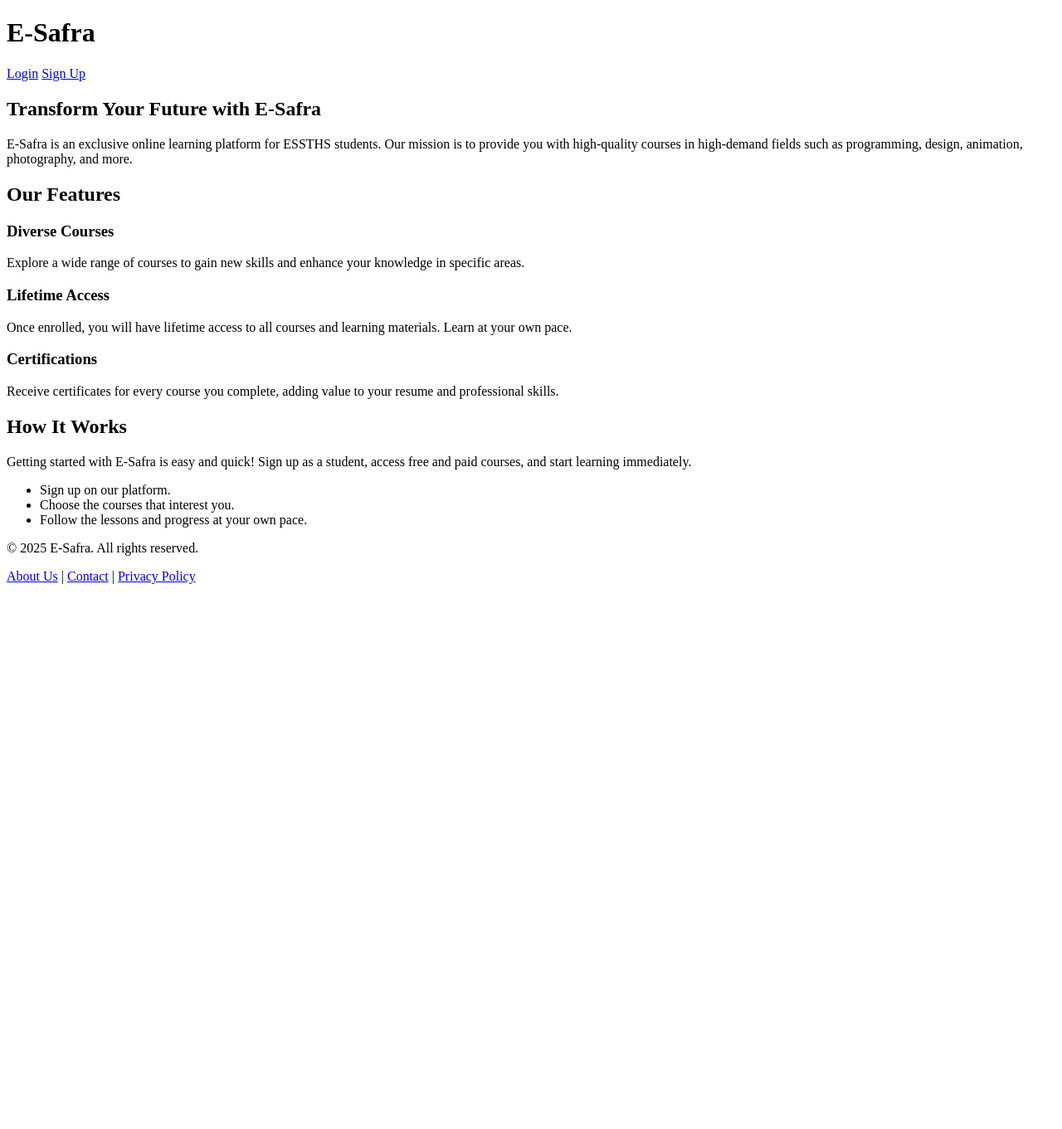
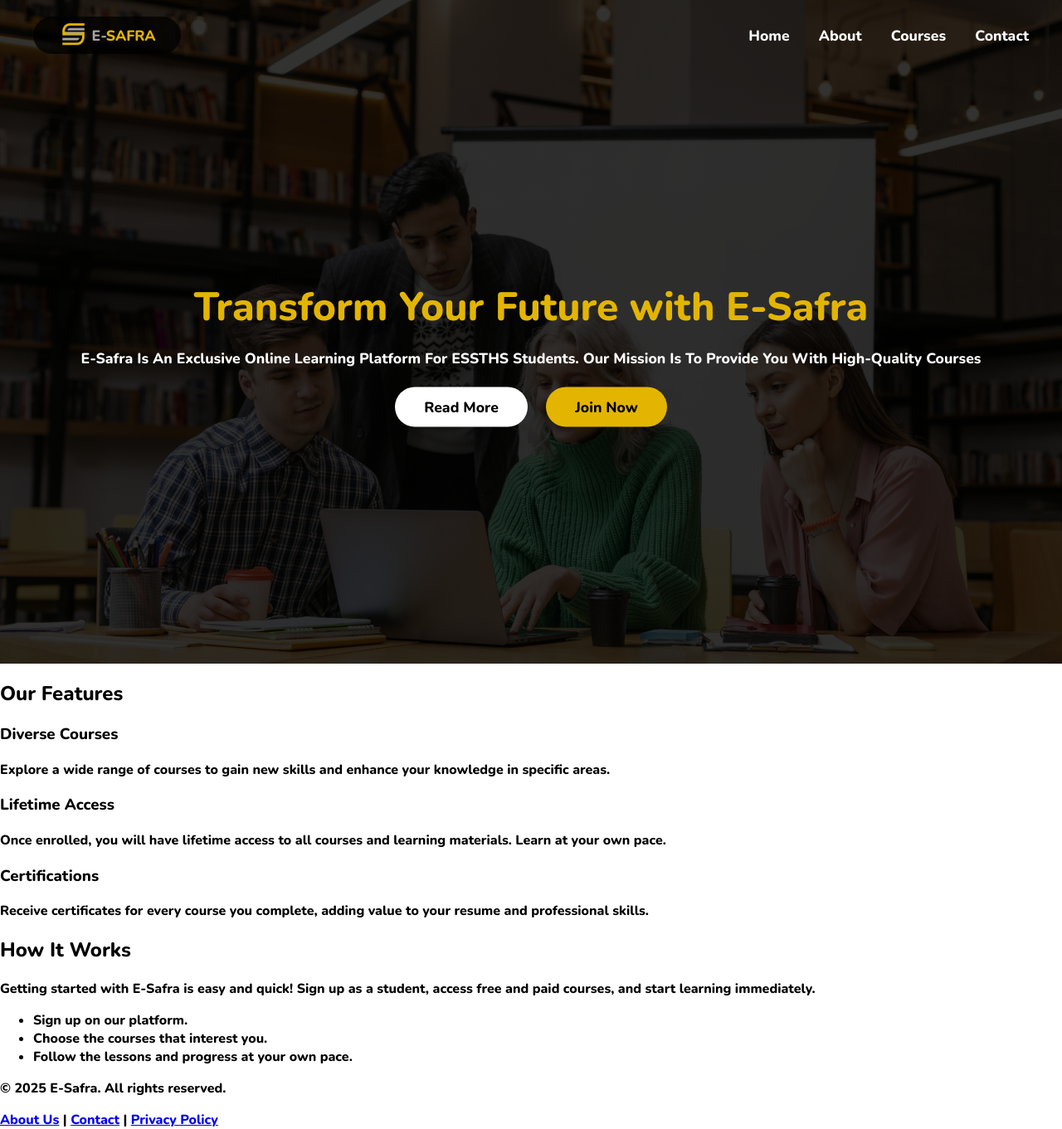
Before and after one commit to koussay183/E-SAFRA, a PHP site: page / in a window 1280 px wide. Shown: the whole page at 83% size. Before the commit the page ends 704 px from the top, so only its background shows below. Run offline with PHP 8.4, Linux system fonts and the light colour scheme.

Commit message:
working on landing page

```diff
--- a/index.php
+++ b/index.php
@@ -10,17 +10,33 @@ session_start();
     <link rel="stylesheet" href="style/main.css">
 </head>
 <body>
-    <header>
-        <h1>E-Safra</h1>
+    <section class="Hero">
         <nav>
-            <a href="login.php">Login</a>
-            <a href="signup.php">Sign Up</a>
+            <div>
+                <span class="logo">
+                    <img src="./assets/icon.png"/>
+                    <span>
+                        <span>E-</span>
+                        <span>SAFRA</span>
+                    </span>
+                </span>
+                <div>
+                    <a href="#">Home</a>
+                    <a href="#">About</a>
+                    <a href="#">Courses</a>
+                    <a href="#">Contact</a>
+                </div>
+            </div>
         </nav>
-    </header>
 
-    <section class="intro">
-        <h2>Transform Your Future with E-Safra</h2>
-        <p>E-Safra is an exclusive online learning platform for ESSTHS students. Our mission is to provide you with high-quality courses in high-demand fields such as programming, design, animation, photography, and more.</p>
+        <section class="intro">
+            <h2>Transform Your Future with E-Safra</h2>
+            <p>E-Safra is an exclusive online learning platform for ESSTHS students. Our mission is to provide you with high-quality courses </p>
+            <div>
+                <a href="#about-us">Read More</a>
+                <a href="signup.php">Join Now</a>
+            </div>
+        </section>
     </section>
 
     <section class="features">
@@ -51,11 +67,11 @@ session_start();
 
     <footer>
         <p>© 2025 E-Safra. All rights reserved.</p>
-        <nav>
+        <div>
             <a href="#">About Us</a> |
             <a href="#">Contact</a> |
             <a href="#">Privacy Policy</a>
-        </nav>
+        </div>
     </footer>
 </body>
 </html>
--- /dev/null
+++ b/style/_index.scss
@@ -0,0 +1,43 @@
+.Hero{
+    width: 100%;
+    height: 100vh;
+    background: linear-gradient( rgba(0, 0, 0, 0.8), rgba(0, 0, 0, 0.8) ), url("../assets/grpOfPpl.jpg");
+    background-size: cover;
+    position: relative;
+    .intro{
+        position: absolute;
+        top: 50%;
+        left: 50%;
+        width: 100%;
+        display: flex;
+        flex-direction: column;
+        justify-content: center;
+        align-items: center;
+        transform: translate(-50%,-50%);
+        h2{
+            font-size: 3em;
+            color: $main;
+            margin-bottom: 0;
+        }
+        p{
+            color: white;
+            text-transform: capitalize;
+            font-size: 1.1em;
+        }
+        div{
+            margin-top: 1em;
+            a {
+                background-color: white;
+                text-decoration: none;
+                color: black;
+                padding: .7em 2em;
+                border-radius: 60px;
+                font-size: 1.1em;
+                margin: 0 .5em;
+                &:nth-child(2){
+                    background-color: $main;
+                }
+            }
+        }
+    }
+}
--- a/style/main.css
+++ b/style/main.css
@@ -1 +1,103 @@
-/*# sourceMappingURL=main.css.map */
+@import url("https://fonts.googleapis.com/css2?family=Nunito:ital,wght@0,800;1,800&display=swap");
+* {
+  font-family: "Nunito", sans-serif;
+  box-sizing: border-box;
+}
+
+body {
+  margin: 0;
+  padding: 0;
+}
+
+nav {
+  width: 100%;
+  display: flex;
+  height: 85px;
+  justify-content: center;
+  align-items: center;
+  position: absolute;
+  top: 0;
+}
+nav > div {
+  width: 100%;
+  max-width: 1200px;
+  display: flex;
+  justify-content: space-between;
+  align-items: center;
+}
+nav > div .logo {
+  display: flex;
+  align-items: center;
+  background-color: rgba(0, 0, 0, 0.766);
+  padding: 0 1.6em;
+  padding-right: 1.9em;
+  border-radius: 50px;
+}
+nav > div .logo img {
+  width: 45px;
+  background-color: transparent;
+}
+nav > div .logo > span {
+  font-size: 1.1em;
+}
+nav > div .logo > span span:nth-child(1) {
+  color: #a7a5a6;
+  margin-right: -6px;
+}
+nav > div .logo > span span:nth-child(2) {
+  color: #e3b500;
+}
+nav > div div {
+  display: flex;
+  -moz-column-gap: 2em;
+       column-gap: 2em;
+  font-size: 1.1em;
+}
+nav > div div a {
+  text-decoration: none;
+  color: white;
+}
+
+.Hero {
+  width: 100%;
+  height: 100vh;
+  background: linear-gradient(rgba(0, 0, 0, 0.8), rgba(0, 0, 0, 0.8)), url("../assets/grpOfPpl.jpg");
+  background-size: cover;
+  position: relative;
+}
+.Hero .intro {
+  position: absolute;
+  top: 50%;
+  left: 50%;
+  width: 100%;
+  display: flex;
+  flex-direction: column;
+  justify-content: center;
+  align-items: center;
+  transform: translate(-50%, -50%);
+}
+.Hero .intro h2 {
+  font-size: 3em;
+  color: #e3b500;
+  margin-bottom: 0;
+}
+.Hero .intro p {
+  color: white;
+  text-transform: capitalize;
+  font-size: 1.1em;
+}
+.Hero .intro div {
+  margin-top: 1em;
+}
+.Hero .intro div a {
+  background-color: white;
+  text-decoration: none;
+  color: black;
+  padding: 0.7em 2em;
+  border-radius: 60px;
+  font-size: 1.1em;
+  margin: 0 0.5em;
+}
+.Hero .intro div a:nth-child(2) {
+  background-color: #e3b500;
+}/*# sourceMappingURL=main.css.map */
--- a/style/main.scss
+++ b/style/main.scss
@@ -0,0 +1,66 @@
+@import url('https://fonts.googleapis.com/css2?family=Nunito:ital,wght@0,800;1,800&display=swap');
+$main:#e3b500;
+
+*{
+    font-family: "Nunito", sans-serif;
+    box-sizing: border-box;
+}
+
+body {
+    margin: 0;
+    padding: 0;
+}
+
+nav {
+    width: 100%;
+    display: flex;
+    height: 85px;
+    justify-content: center;
+    align-items: center;
+    position: absolute;
+    top: 0;
+    & > div {
+        width: 100%;
+        max-width: 1200px;
+        display: flex;
+        justify-content: space-between;
+        align-items: center;
+        .logo {
+            display: flex;
+            align-items: center;
+            background-color: rgba(0, 0, 0, 0.766);
+            padding: 0 1.6em;
+            padding-right: 1.9em;
+            border-radius: 50px;
+            img{
+                width: 45px;
+                background-color: transparent;
+            }
+            & > span {
+                font-size: 1.1em;
+                span{
+                    &:nth-child(1){
+                        color: #a7a5a6;
+                        margin-right: -6px;
+                    }
+                    &:nth-child(2){
+                        color: $main;
+                    }
+                }
+            }
+        }
+        div {
+            display: flex;
+            column-gap: 2em;
+            font-size: 1.1em;
+            a {
+                text-decoration: none;
+                color: white;
+            }
+        }
+    }
+}
+
+
+
+@import "index";
```
Also changed, not shown: assets/grpOfPpl.jpg (added), assets/icon.png (added), 1 other file.
